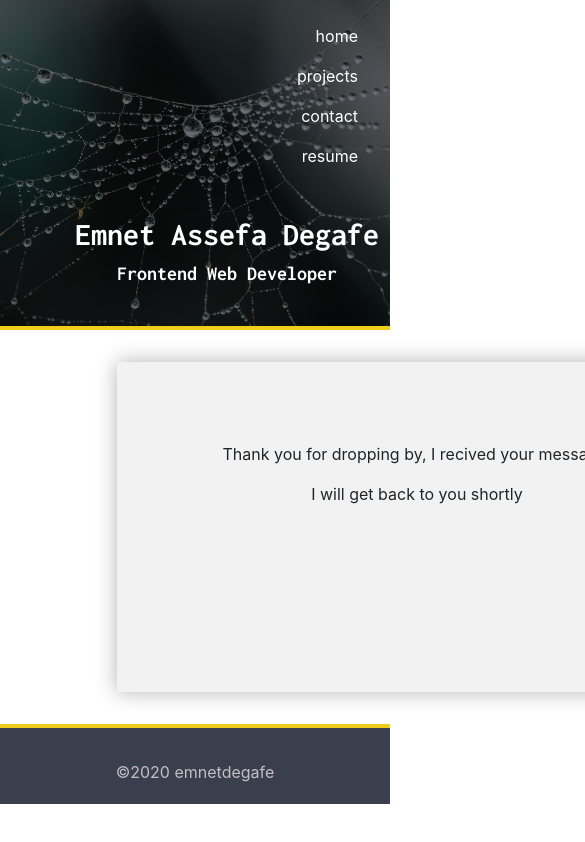
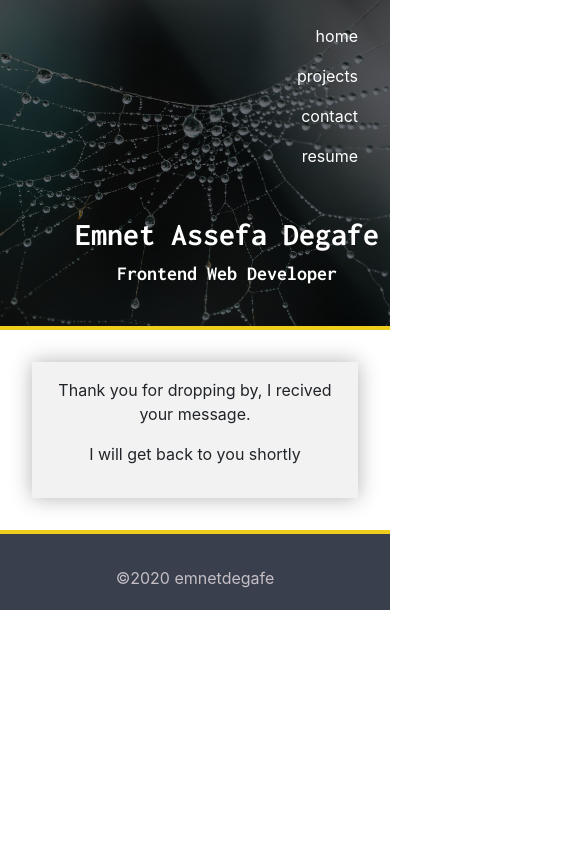
Before and after one commit to Emnetdegafe/personal-site, a React (Create React App) app: page /success in a window 390 px wide. Shown: the top 842 px of the page, 585 px wide, since content can reach past the window. Built offline with nearby package versions, Linux system fonts and the light colour scheme.

Commit message:
responsive bug fixes

```diff
--- a/src/components/Contact/contact.scss
+++ b/src/components/Contact/contact.scss
@@ -73,7 +73,7 @@
 }
 .success-message{
   height: 330px;
-  width: 600px;
+  max-width: 60rem;
   text-align: center;
   padding: 5rem;
   margin: 2rem 30%;
--- a/src/components/Contact/index.js
+++ b/src/components/Contact/index.js
@@ -29,7 +29,6 @@ export default function Contact() {
       .catch(error => alert(error));
 
     e.preventDefault();
-    console.log(name, email, message)
   };
 
   return (
--- a/src/components/Projects/index.js
+++ b/src/components/Projects/index.js
@@ -34,7 +34,6 @@ export default function Projects() {
       <h4 className="About-intro">projects</h4>
       <div className="projects-wrapper">
         {projects.map((project, index) => {
-          console.log('projects', project.projectName)
 
           return (
             <div className="flip-card" key={index}>
--- a/src/styles/_mobile.scss
+++ b/src/styles/_mobile.scss
@@ -4,6 +4,9 @@
 }
 //Desctops & laptops
 @include mediaLg {
+  .contact-wrap Form{
+    width: auto;
+  }
 }
 // tablets & small Laptops
 @include mediaMd {
@@ -11,6 +14,11 @@
     align-items: center;
     text-align: center;
     margin-left: auto;
+    margin-right: auto;
+    overflow-x: hidden;
+  .main-container{
+    overflow-x: hidden
+  }
 
     .home-container {
       text-align: center;
@@ -58,6 +66,7 @@ align-items: center;
 
     }
     .contact-wrap {
+      align-items: center;
       h4 {
         text-align: start;
       }
@@ -67,7 +76,10 @@ align-items: center;
         padding-left: 2rem;
       }
       form {
-        width: fit-content;
+        width: auto;
+      }
+      .icons-wrap{
+        left: 0
       }
     }
     .container {
@@ -79,6 +91,14 @@ align-items: center;
         border-radius: 1rem;
         border: 1px solid darkgray;
       }
+    }
+    .success-message{
+      width: auto;
+      height: auto;
+      margin: 2rem;
+      align-self: center;
+      padding: 1rem;
+
     }
   }
 
@@ -119,8 +139,10 @@ align-items: center;
       }
       .contact-wrap{
         min-height: 40rem;
+        align-items: center;
         Form {
-          padding-right: 2rem
+          padding-right: 2rem;
+          width: auto
         }
         .icons-container {
           align-items: center;
@@ -128,9 +150,9 @@ align-items: center;
           .icons-wrap{
             display: flex;
             flex-direction: row;
-            position: absolute;
-            top: 3470px;
-            margin-left: 7rem;
+            position: relative;
+            top: 0;
+            margin: auto;
             background: none;
             border: none;
             box-shadow: none;
```
Also changed, not shown: src/logo.svg (deleted).
